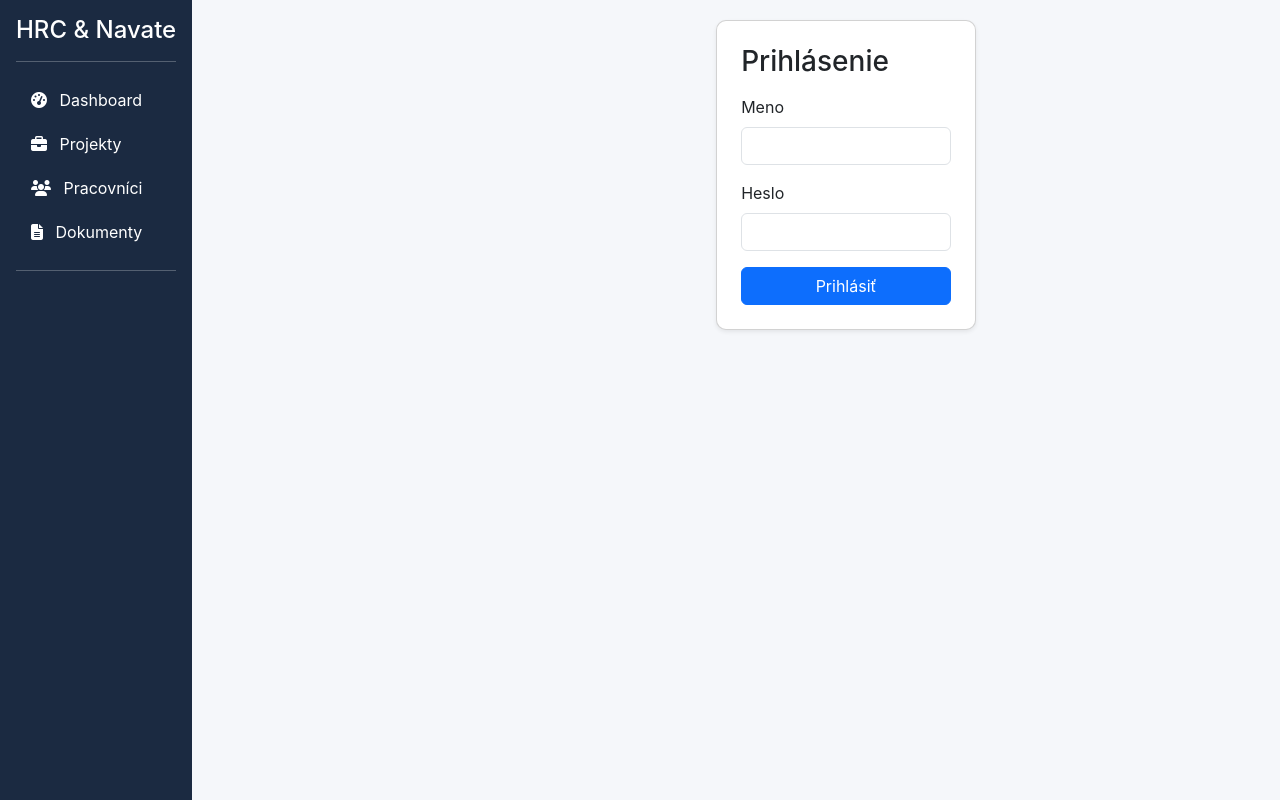
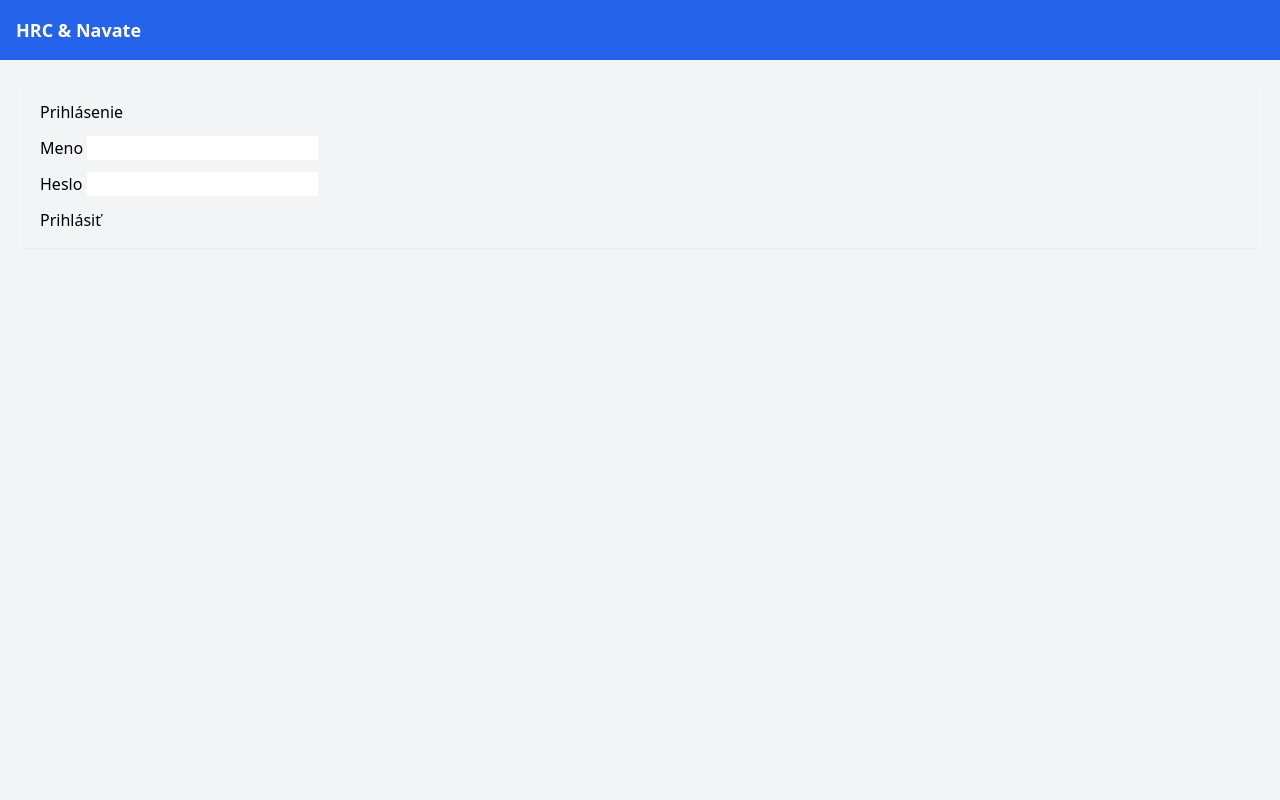
Before and after one commit to matejva/test, a Flask app: page / in a window 1280 px wide. Run offline with Flask 3, Linux system fonts and the light colour scheme; some libraries are stand-ins or nearby versions.

Commit message:
Update base.html

```diff
--- a/templates/base.html
+++ b/templates/base.html
@@ -1,41 +1,33 @@
-<!doctype html>
+<!DOCTYPE html>
 <html lang="sk">
 <head>
-<meta charset="UTF-8">
-<meta name="viewport" content="width=device-width, initial-scale=1.0">
-<title>{{ title or "HRC & Navate" }}</title>
-<link href="https://cdn.jsdelivr.net/npm/bootstrap@5.3.1/dist/css/bootstrap.min.css" rel="stylesheet">
-<link href="https://cdnjs.cloudflare.com/ajax/libs/font-awesome/6.4.0/css/all.min.css" rel="stylesheet">
-<style>
-body { font-family: 'Inter', sans-serif; background-color: #f5f7fa; }
-.sidebar { background-color: #1b2a41; min-height: 100vh; color: #fff; }
-.sidebar a { color: #fff; text-decoration: none; display: block; padding: 10px 15px; }
-.sidebar a:hover { background-color: #233553; border-radius: 4px; }
-.main-content { margin-left: 220px; padding: 20px; }
-.card { border-radius: 10px; }
-.navbar-dark .navbar-brand { color: #fff; }
-</style>
+    <meta charset="UTF-8">
+    <meta name="viewport" content="width=device-width, initial-scale=1.0">
+    <title>HRC & Navate</title>
+    <script src="https://cdn.tailwindcss.com"></script>
+    <script src="https://cdn.jsdelivr.net/npm/axios/dist/axios.min.js"></script>
 </head>
-<body>
-
-<div class="d-flex">
-  <div class="sidebar flex-shrink-0 p-3">
-    <h4>HRC & Navate</h4>
-    <hr>
-    <a href="{{ url_for('dashboard') }}"><i class="fas fa-tachometer-alt me-2"></i> Dashboard</a>
-    <a href="{{ url_for('projects') }}"><i class="fas fa-briefcase me-2"></i> Projekty</a>
-    <a href="{{ url_for('users_list') }}"><i class="fas fa-users me-2"></i> Pracovníci</a>
-    <a href="{{ url_for('documents') }}"><i class="fas fa-file-alt me-2"></i> Dokumenty</a>
-    <hr>
-    <div>{{ session.get('user').name if session.get('user') else '' }}</div>
-  </div>
-
-  <div class="main-content flex-grow-1">
-    {% block content %}{% endblock %}
-  </div>
-</div>
-
-<script src="https://cdn.jsdelivr.net/npm/bootstrap@5.3.1/dist/js/bootstrap.bundle.min.js"></script>
-<script src="https://cdn.jsdelivr.net/npm/chart.js"></script>
+<body class="bg-gray-100 font-sans">
+    <nav class="bg-blue-600 p-4 text-white flex justify-between">
+        <div class="font-bold text-lg">HRC & Navate</div>
+        {% if session.user %}
+        <div>
+            <span class="mr-4">Ahoj, {{ session.user.name }}</span>
+            <a href="{{ url_for('logout') }}" class="hover:underline">Odhlásiť</a>
+        </div>
+        {% endif %}
+    </nav>
+    <div class="p-6">
+        {% with messages = get_flashed_messages() %}
+            {% if messages %}
+                <div class="mb-4">
+                    {% for message in messages %}
+                        <div class="bg-green-200 text-green-800 p-2 rounded">{{ message }}</div>
+                    {% endfor %}
+                </div>
+            {% endif %}
+        {% endwith %}
+        {% block content %}{% endblock %}
+    </div>
 </body>
 </html>
```
